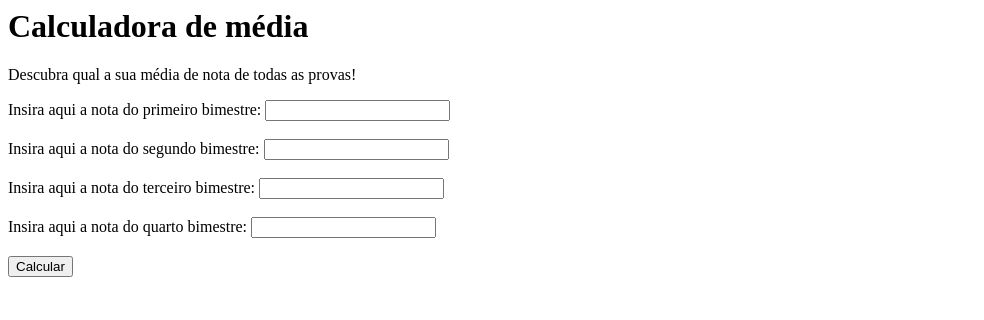
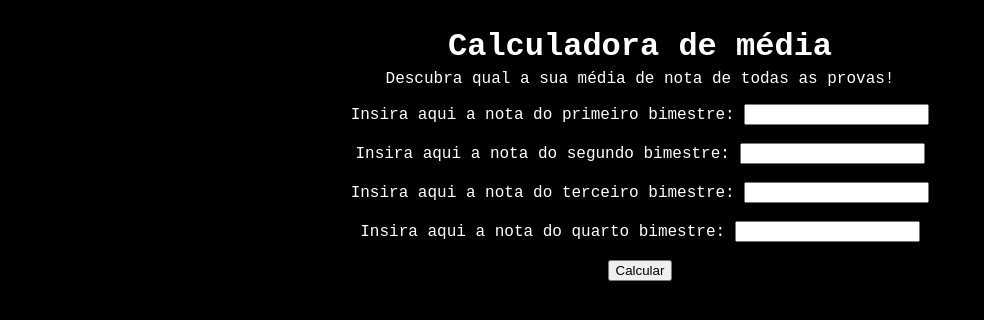
Before and after one commit to ThalesAuC/imersaodev-aula1, a plain HTML site: page index.html in a window 1280 px wide. Shown: the whole page, without its empty margins (0-984 px from the left). Drawn offline with Linux system fonts and the light colour scheme.

Commit message:
css agora funciona

```diff
--- a/index.html
+++ b/index.html
@@ -2,7 +2,7 @@
   <header>
     <meta charset="UTF-8">
     <script src = "js/script.js"></script>
-    <link rel="stylesheeat" href="styles/styles.css">
+    <link rel="stylesheet" href="styles/styles.css">
   </header>
   <head>
     <title> Imersão dev Calculadora de Média</title>
```
